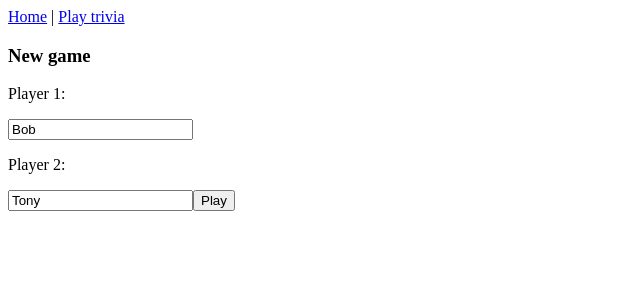
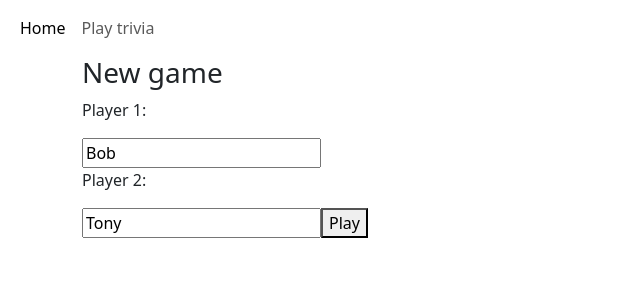
Before and after one commit to graceh54/angular-trivia, an Angular app: page / in a window 1280 px wide. Shown: the top 300 px of the page, without its empty margins (0-640 px from the left). Built offline with nearby package versions, Linux system fonts and the light colour scheme.

Commit message:
added bootstrap

```diff
--- a/angular.json
+++ b/angular.json
@@ -25,9 +25,12 @@
               "src/assets"
             ],
             "styles": [
-              "src/styles.css"
+              "src/styles.css",
+              "node_modules/bootstrap/dist/css/bootstrap.css"
             ],
-            "scripts": []
+            "scripts": [
+              "node_modules/bootstrap/dist/js/bootstrap.js"
+            ]
           },
           "configurations": {
             "production": {
--- a/package.json
+++ b/package.json
@@ -18,6 +18,7 @@
     "@angular/platform-browser": "^16.1.0",
     "@angular/platform-browser-dynamic": "^16.1.0",
     "@angular/router": "^16.1.0",
+    "bootstrap": "^5.3.1",
     "rxjs": "~7.8.0",
     "tslib": "^2.3.0",
     "zone.js": "~0.13.0"
--- a/src/app/app.component.html
+++ b/src/app/app.component.html
@@ -1,8 +1,15 @@
-<nav>
-  <a class="button" routerLink="/">Home</a> |
-  <a class="button" routerLink="/play">Play trivia</a>
+<nav class="navbar navbar-expand-lg">
+  <div class="container-fluid">
+    <div class="collapse navbar-collapse">
+      <div class="navbar-nav">
+        <a class="nav-link active" aria-current="page" routerLink="/">Home</a>
+        <a class="nav-link" routerLink="/play">Play trivia</a>
+      </div>
+    </div>
+  </div>
 </nav>
-<div id="settings" [style.display]="showSettings ? 'block' : 'none'">
+
+<div id="settings" class="container" [style.display]="showSettings ? 'block' : 'none'">
   <h3>New game</h3>
   <p>Player 1:</p>
   <input [(ngModel)]="player1NameInput" (keyup.enter)="onKeyUp()"/>
--- a/src/app/play/play.component.html
+++ b/src/app/play/play.component.html
@@ -1,13 +1,21 @@
-<div id="questionsLoader" [style.display]="loadingQuestions ? 'block' : 'none'">
+<div id="questionsLoader" class="container" [style.display]="loadingQuestions ? 'block' : 'none'">
     <p>Loading questions...</p>
 </div>
-<div id="questions" [style.display]="showQuestions ? 'block' : 'none'">
+<div id="scoreboard" class="container">
+    <p>{{ players[turnIndex%2].name}} : {{ players[turnIndex%2].stars}}</p>
+    <p>{{ players[turnIndex%1].name}} : {{ players[turnIndex%1].stars}}</p>
 
-<p>Player {{ currentPlayer.name }}:</p>
+
+</div>
+<div id="questions" class="container" [style.display]="showQuestions ? 'block' : 'none'">
+
+<p>Player {{ currentPlayer.name }}'s turn:</p>
 
 <p>{{ currentPlayer.stars }} / 5</p>
 
-<p>{{ currentQuestion.question }}</p>
+<h4>{{ currentQuestion.question }}</h4>
+<p>{{ currentQuestion.category }}</p>
+
 <button (click)="correctAnswer()">{{ currentQuestion.correct_answer }}</button>
 <li *ngFor="let incorrect of currentQuestion.incorrect_answers">
 <button (click)="incorrectAnswer()">{{ incorrect }}</button>
```
Also changed, not shown: 1 other file (tests, documents, lock files or other folders).
